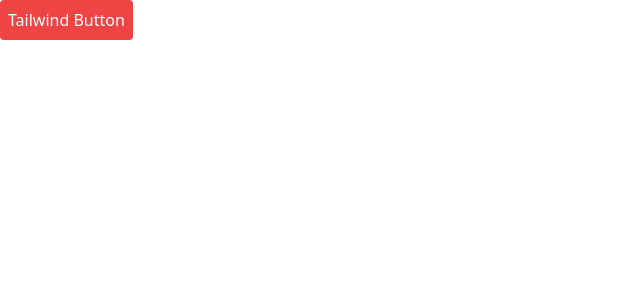
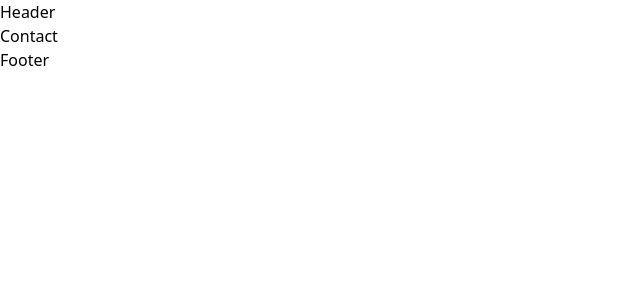
Before and after one commit to NickMaslov/react-tailwind-portfolio, a React (Create React App) app: page /contact in a window 1280 px wide. Shown: the top 300 px of the page, without its empty margins (0-640 px from the left). Built offline with nearby package versions, Linux system fonts and the light colour scheme.

Commit message:
created project folder structure, layout, routing

```diff
--- a/package.json
+++ b/package.json
@@ -6,8 +6,11 @@
     "@testing-library/jest-dom": "^5.16.5",
     "@testing-library/react": "^13.4.0",
     "@testing-library/user-event": "^13.5.0",
+    "aos": "^2.3.4",
     "react": "^18.2.0",
     "react-dom": "^18.2.0",
+    "react-icons": "^4.4.0",
+    "react-router-dom": "^6.3.0",
     "react-scripts": "5.0.1",
     "web-vitals": "^2.1.4"
   },
--- a/src/App.css
+++ /dev/null
@@ -1,38 +0,0 @@
-.App {
-  text-align: center;
-}
-
-.App-logo {
-  height: 40vmin;
-  pointer-events: none;
-}
-
-@media (prefers-reduced-motion: no-preference) {
-  .App-logo {
-    animation: App-logo-spin infinite 20s linear;
-  }
-}
-
-.App-header {
-  background-color: #282c34;
-  min-height: 100vh;
-  display: flex;
-  flex-direction: column;
-  align-items: center;
-  justify-content: center;
-  font-size: calc(10px + 2vmin);
-  color: white;
-}
-
-.App-link {
-  color: #61dafb;
-}
-
-@keyframes App-logo-spin {
-  from {
-    transform: rotate(0deg);
-  }
-  to {
-    transform: rotate(360deg);
-  }
-}
--- a/src/App.js
+++ b/src/App.js
@@ -1,12 +1,20 @@
-import logo from './logo.svg';
-import './App.css';
+import { BrowserRouter, Routes, Route } from 'react-router-dom';
+import Blog from './pages/Blog';
+import Home from './pages/Home';
+import Projects from './pages/Projects';
+import Contact from './pages/Contact';
 
 function App() {
     return (
-        <div>
-            <button className='bg-red-500 p-2 rounded text-white'>
-                Tailwind Button
-            </button>
+        <div className='App'>
+            <BrowserRouter>
+                <Routes>
+                    <Route path='/' element={<Home />} />
+                    <Route path='/projects' element={<Projects />} />
+                    <Route path='/blog' element={<Blog />} />
+                    <Route path='/contact' element={<Contact />} />
+                </Routes>
+            </BrowserRouter>
         </div>
     );
 }
--- /dev/null
+++ b/src/components/Footer.js
@@ -0,0 +1,7 @@
+import React from 'react';
+
+function Footer() {
+    return <div>Footer</div>;
+}
+
+export default Footer;
--- /dev/null
+++ b/src/components/Header.js
@@ -0,0 +1,7 @@
+import React from 'react';
+
+function Header() {
+    return <div>Header</div>;
+}
+
+export default Header;
--- /dev/null
+++ b/src/components/Layout.js
@@ -0,0 +1,15 @@
+import React from 'react';
+import Footer from './Footer';
+import Header from './Header';
+
+function Layout({ children }) {
+    return (
+        <div>
+            <Header />
+            <div className='content'>{children}</div>
+            <Footer />
+        </div>
+    );
+}
+
+export default Layout;
--- /dev/null
+++ b/src/pages/Blog.js
@@ -0,0 +1,8 @@
+import React from 'react';
+import Layout from '../components/Layout';
+
+function Blog() {
+    return <Layout>Blog</Layout>;
+}
+
+export default Blog;
--- /dev/null
+++ b/src/pages/Contact.js
@@ -0,0 +1,8 @@
+import React from 'react';
+import Layout from '../components/Layout';
+
+function Contact() {
+    return <Layout>Contact</Layout>;
+}
+
+export default Contact;
--- /dev/null
+++ b/src/pages/Home.js
@@ -0,0 +1,8 @@
+import React from 'react';
+import Layout from '../components/Layout';
+
+function Home() {
+    return <Layout>Home</Layout>;
+}
+
+export default Home;
--- /dev/null
+++ b/src/pages/Projects.js
@@ -0,0 +1,8 @@
+import React from 'react';
+import Layout from '../components/Layout';
+
+function Projects() {
+    return <Layout>Projects</Layout>;
+}
+
+export default Projects;
```
Also changed, not shown: src/logo.svg (deleted), 1 other file (tests, documents, lock files or other folders).
